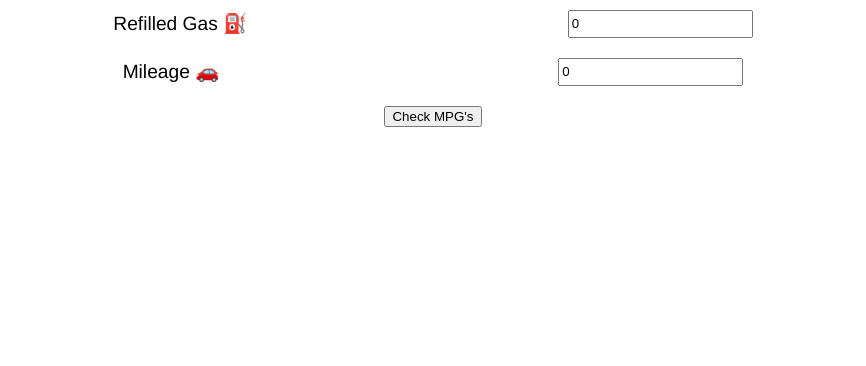
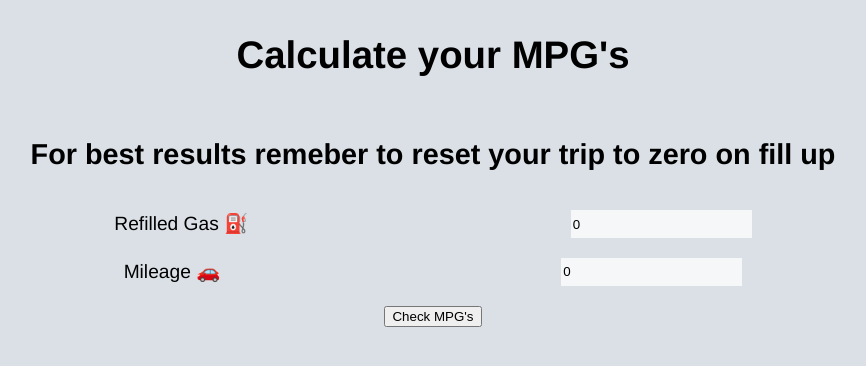
Before and after one commit to evo-g/mpg-tracker, a React (Vite) app: page / in a window 1280 px wide. Shown: the top 366 px of the page, without its empty margins (207-1073 px from the left). Built offline with nearby package versions, Linux system fonts and the light colour scheme.

Commit message:
adds some styling changes, but still needs some work

```diff
--- a/src/App.js
+++ b/src/App.js
@@ -8,7 +8,7 @@ function App() {
 
   function handleSubmit(e) {
     e.preventDefault();
-    let temp = miles/trip;
+    let temp = miles / trip;
     setMpgs(`This trip you got ${temp.toFixed(2)} miles per gallon.`);
     setTrip(0);
     setMiles(0);
@@ -16,6 +16,8 @@ function App() {
 
   return (
     <div className='container'>
+      <h1>Calculate your MPG's</h1>
+      <h2>For best results remeber to reset your trip to zero on fill up</h2>
       <form onSubmit={handleSubmit}>
         <div className='form-child'>
           <label>Refilled Gas ⛽️ </label>
@@ -41,7 +43,7 @@ function App() {
           <button type='submit'>Check MPG's</button>
         </div>
       </form>
-      {mpgs}
+      <h3>{mpgs}</h3>
     </div>
   );
 };
--- a/src/style.css
+++ b/src/style.css
@@ -13,8 +13,8 @@ body {
   line-height: 1.5;
   width: 100%;
   margin: 0 auto;
-  background-color: #ffffff;
-  height: 100vh;
+  background-color: #dae0e6;
+  min-height: calc(100vh - 48px)
 }
 
 .container {
@@ -36,3 +36,12 @@ form {
   justify-content: space-around;
   width: 75%;
 }
+
+form input {
+  background-color: #f6f7f8;
+  border: none;
+}
+
+form input:focus {
+  background-color: #ffffff;
+}
```
